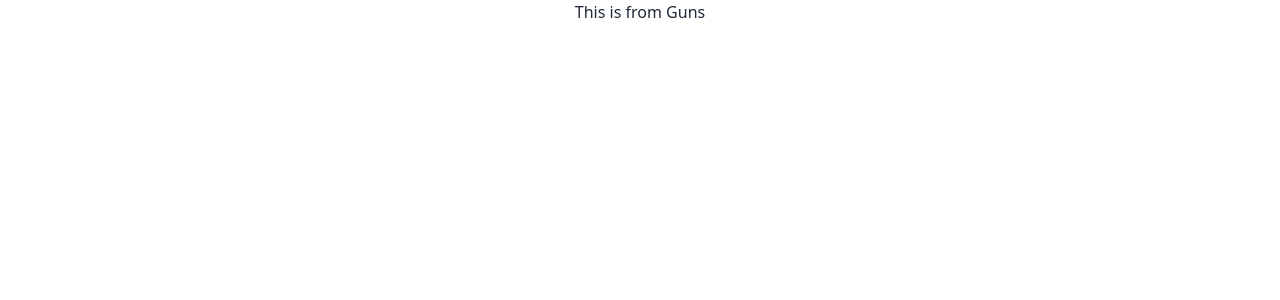
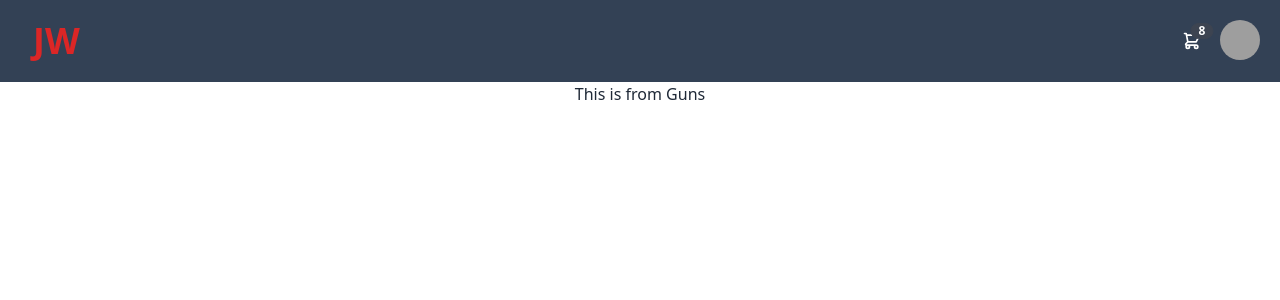
Before and after one commit to sajid1545/john-wicks-world, a React (Create React App) app: page / in a window 1280 px wide. Shown: the top 300 px of the page. Built offline with nearby package versions, Linux system fonts and the light colour scheme; grey boxes are pictures that could not be loaded.

Commit message:
navbar added

```diff
--- a/src/App.js
+++ b/src/App.js
@@ -1,12 +1,14 @@
 import './App.css';
 import Guns from './Components/Guns/Guns';
+import Navbar from './Components/Navbar/Navbar';
 
 function App() {
-  return (
-    <div className="App">
-     <Guns/>
-    </div>
-  );
+	return (
+		<div className="App">
+			<Navbar />
+			<Guns />
+		</div>
+	);
 }
 
 export default App;
--- /dev/null
+++ b/src/Components/Navbar/Navbar.js
@@ -0,0 +1,63 @@
+import React from 'react';
+
+const Navbar = () => {
+	return (
+		<div>
+			<div className="navbar bg-slate-700 text-white p-4">
+				<div className="flex-1">
+					<a className="btn btn-ghost normal-case text-4xl text-red-600">JW</a>
+				</div>
+				<div className="flex-none">
+					<div className="dropdown dropdown-end">
+						<label tabIndex={0} className="btn btn-ghost btn-circle">
+							<div className="indicator">
+								<svg
+									xmlns="http://www.w3.org/2000/svg"
+									className="h-5 w-5"
+									fill="none"
+									viewBox="0 0 24 24"
+									stroke="currentColor">
+									<path
+										strokeLinecap="round"
+										strokeLinejoin="round"
+										strokeWidth="2"
+										d="M3 3h2l.4 2M7 13h10l4-8H5.4M7 13L5.4 5M7 13l-2.293 2.293c-.63.63-.184 1.707.707 1.707H17m0 0a2 2 0 100 4 2 2 0 000-4zm-8 2a2 2 0 11-4 0 2 2 0 014 0z"
+									/>
+								</svg>
+								<span className="badge badge-sm indicator-item">8</span>
+							</div>
+						</label>
+						<div
+							tabIndex={0}
+							className="mt-3 card card-compact dropdown-content w-52 bg-base-100 shadow"></div>
+					</div>
+					<div className="dropdown dropdown-end">
+						<label tabIndex={0} className="btn btn-ghost btn-circle avatar">
+							<div className="w-10 rounded-full">
+								<img src="https://placeimg.com/80/80/people" />
+							</div>
+						</label>
+						<ul
+							tabIndex={0}
+							className="menu menu-compact dropdown-content mt-3 p-2 shadow bg-base-100 rounded-box w-52">
+							<li>
+								<a className="justify-between">
+									Profile
+									<span className="badge">New</span>
+								</a>
+							</li>
+							<li>
+								<a>Settings</a>
+							</li>
+							<li>
+								<a>Logout</a>
+							</li>
+						</ul>
+					</div>
+				</div>
+			</div>
+		</div>
+	);
+};
+
+export default Navbar;
```
